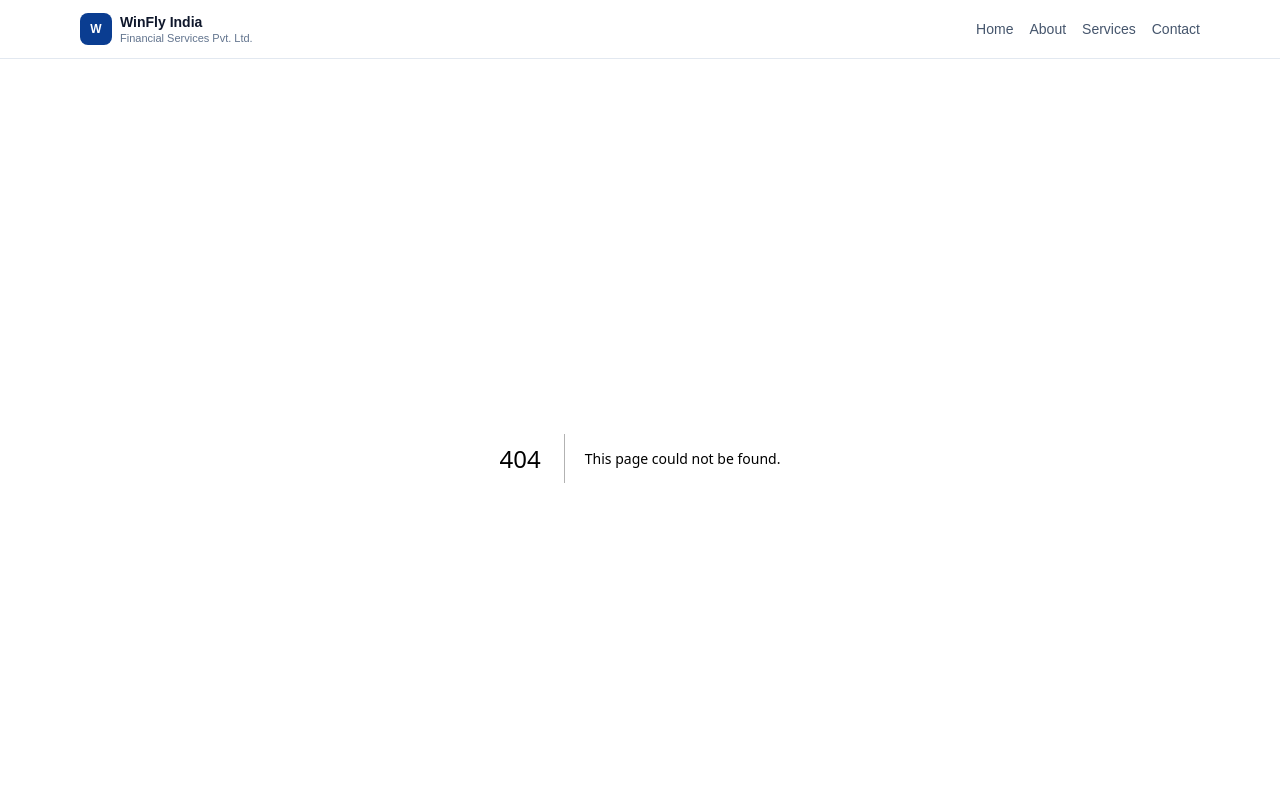
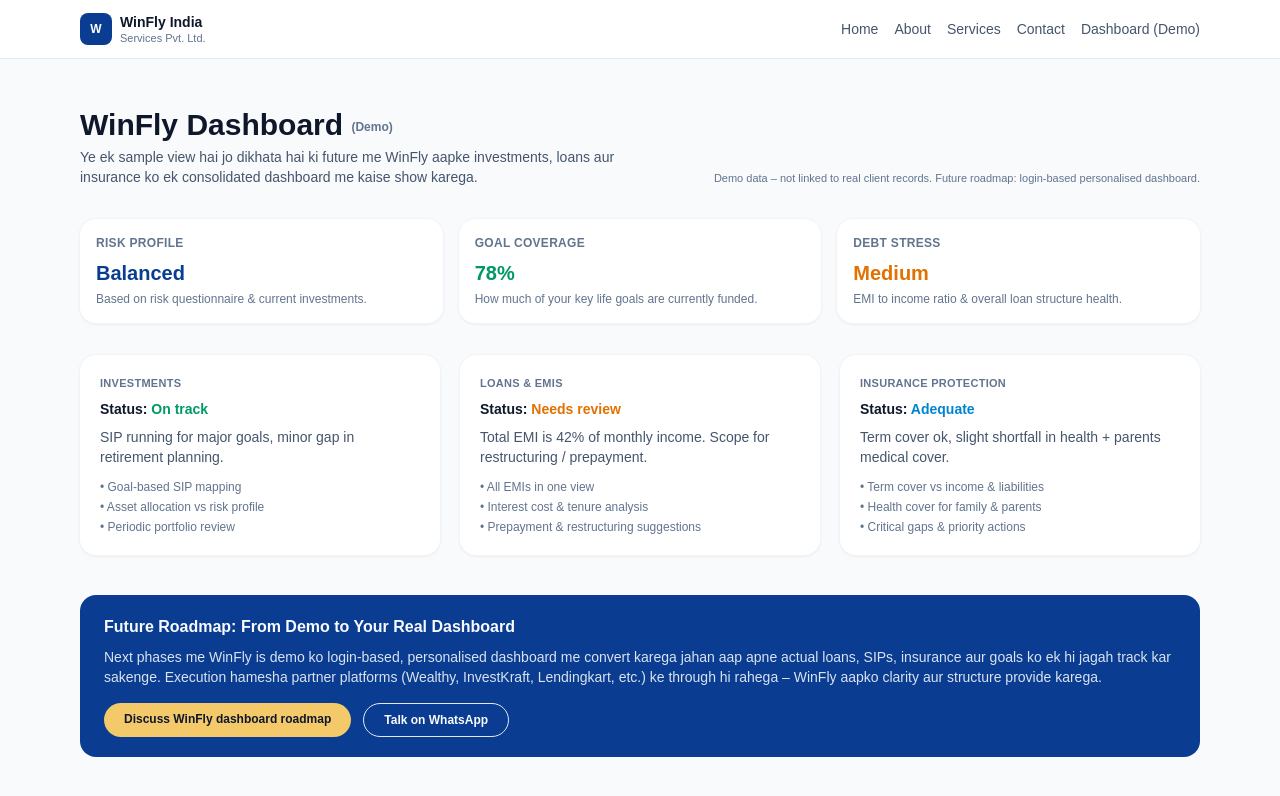
Before and after one commit to winflyindia/winfly-website, a Next.js app: page /dashboard in a window 1280 px wide. Before the commit this address had no page. Shown: the top 796 px of the page. Built offline with nearby package versions, Linux system fonts and the light colour scheme.

Commit message:
Add demo WinFly dashboard page

```diff
--- a/app/components/TopNav.tsx
+++ b/app/components/TopNav.tsx
@@ -6,6 +6,7 @@ const navLinks = [
   { href: "/about", label: "About" },
   { href: "/services", label: "Services" },
   { href: "/contact", label: "Contact" },
+  { href: "/dashboard", label: "Dashboard (Demo)" },
 ];
 
 export default function TopNav() {
@@ -22,7 +23,7 @@ export default function TopNav() {
               WinFly India
             </p>
             <p className="text-[11px] text-slate-500">
-              Financial Services Pvt. Ltd.
+              Services Pvt. Ltd.
             </p>
           </div>
         </Link>
--- /dev/null
+++ b/app/dashboard/page.tsx
@@ -0,0 +1,175 @@
+// app/dashboard/page.tsx
+import type { Metadata } from "next";
+
+export const metadata: Metadata = {
+  title: "WinFly Dashboard (Demo View)",
+  description:
+    "Sample WinFly financial health dashboard showing how your investments, loans and insurance can be viewed in one place.",
+};
+
+export default function DashboardPage() {
+  // Abhi ke liye static demo data
+  const riskProfile = "Balanced";
+  const goalCoverage = 78;
+  const debtStress = "Medium";
+
+  const investments = {
+    status: "On track",
+    note: "SIP running for major goals, minor gap in retirement planning.",
+  };
+
+  const loans = {
+    status: "Needs review",
+    note: "Total EMI is 42% of monthly income. Scope for restructuring / prepayment.",
+  };
+
+  const insurance = {
+    status: "Adequate",
+    note: "Term cover ok, slight shortfall in health + parents medical cover.",
+  };
+
+  return (
+    <main className="min-h-screen bg-slate-50 text-slate-900">
+      <section className="mx-auto max-w-6xl px-4 py-10 md:py-12">
+        {/* Header */}
+        <div className="flex flex-col gap-2 md:flex-row md:items-end md:justify-between">
+          <div>
+            <h1 className="text-2xl font-semibold text-slate-900 md:text-3xl">
+              WinFly Dashboard <span className="text-xs align-middle text-slate-500">(Demo)</span>
+            </h1>
+            <p className="mt-1 text-sm text-slate-600 max-w-xl">
+              Ye ek sample view hai jo dikhata hai ki future me WinFly aapke
+              investments, loans aur insurance ko ek consolidated dashboard
+              me kaise show karega.
+            </p>
+          </div>
+          <p className="mt-2 text-[11px] text-slate-500 md:text-right">
+            Demo data – not linked to real client records.
+            Future roadmap: login-based personalised dashboard.
+          </p>
+        </div>
+
+        {/* Top metrics */}
+        <div className="mt-8 grid gap-4 md:grid-cols-3">
+          <div className="rounded-2xl bg-white p-4 shadow-sm ring-1 ring-slate-100">
+            <p className="text-xs font-semibold uppercase tracking-wide text-slate-500">
+              Risk Profile
+            </p>
+            <p className="mt-2 text-xl font-semibold text-[#0A3D91]">
+              {riskProfile}
+            </p>
+            <p className="mt-1 text-xs text-slate-500">
+              Based on risk questionnaire &amp; current investments.
+            </p>
+          </div>
+
+          <div className="rounded-2xl bg-white p-4 shadow-sm ring-1 ring-slate-100">
+            <p className="text-xs font-semibold uppercase tracking-wide text-slate-500">
+              Goal Coverage
+            </p>
+            <p className="mt-2 text-xl font-semibold text-emerald-600">
+              {goalCoverage}%
+            </p>
+            <p className="mt-1 text-xs text-slate-500">
+              How much of your key life goals are currently funded.
+            </p>
+          </div>
+
+          <div className="rounded-2xl bg-white p-4 shadow-sm ring-1 ring-slate-100">
+            <p className="text-xs font-semibold uppercase tracking-wide text-slate-500">
+              Debt Stress
+            </p>
+            <p className="mt-2 text-xl font-semibold text-amber-600">
+              {debtStress}
+            </p>
+            <p className="mt-1 text-xs text-slate-500">
+              EMI to income ratio &amp; overall loan structure health.
+            </p>
+          </div>
+        </div>
+
+        {/* Key areas: Investments / Loans / Insurance */}
+        <div className="mt-8 grid gap-5 md:grid-cols-3">
+          {/* Investments */}
+          <div className="flex flex-col rounded-2xl bg-white p-5 shadow-sm ring-1 ring-slate-100">
+            <p className="text-[11px] font-semibold uppercase tracking-wide text-slate-500">
+              Investments
+            </p>
+            <p className="mt-2 text-sm font-semibold text-slate-900">
+              Status:{" "}
+              <span className="text-emerald-600">{investments.status}</span>
+            </p>
+            <p className="mt-2 flex-1 text-sm text-slate-600">{investments.note}</p>
+            <ul className="mt-3 space-y-1 text-xs text-slate-500">
+              <li>• Goal-based SIP mapping</li>
+              <li>• Asset allocation vs risk profile</li>
+              <li>• Periodic portfolio review</li>
+            </ul>
+          </div>
+
+          {/* Loans */}
+          <div className="flex flex-col rounded-2xl bg-white p-5 shadow-sm ring-1 ring-slate-100">
+            <p className="text-[11px] font-semibold uppercase tracking-wide text-slate-500">
+              Loans &amp; EMIs
+            </p>
+            <p className="mt-2 text-sm font-semibold text-slate-900">
+              Status:{" "}
+              <span className="text-amber-600">{loans.status}</span>
+            </p>
+            <p className="mt-2 flex-1 text-sm text-slate-600">{loans.note}</p>
+            <ul className="mt-3 space-y-1 text-xs text-slate-500">
+              <li>• All EMIs in one view</li>
+              <li>• Interest cost &amp; tenure analysis</li>
+              <li>• Prepayment &amp; restructuring suggestions</li>
+            </ul>
+          </div>
+
+          {/* Insurance */}
+          <div className="flex flex-col rounded-2xl bg-white p-5 shadow-sm ring-1 ring-slate-100">
+            <p className="text-[11px] font-semibold uppercase tracking-wide text-slate-500">
+              Insurance Protection
+            </p>
+            <p className="mt-2 text-sm font-semibold text-slate-900">
+              Status:{" "}
+              <span className="text-sky-600">{insurance.status}</span>
+            </p>
+            <p className="mt-2 flex-1 text-sm text-slate-600">{insurance.note}</p>
+            <ul className="mt-3 space-y-1 text-xs text-slate-500">
+              <li>• Term cover vs income &amp; liabilities</li>
+              <li>• Health cover for family &amp; parents</li>
+              <li>• Critical gaps &amp; priority actions</li>
+            </ul>
+          </div>
+        </div>
+
+        {/* Roadmap / CTA */}
+        <div className="mt-10 rounded-2xl bg-[#0A3D91] px-6 py-5 text-sm text-slate-50">
+          <h2 className="text-base font-semibold">
+            Future Roadmap: From Demo to Your Real Dashboard
+          </h2>
+          <p className="mt-2 text-slate-100/90">
+            Next phases me WinFly is demo ko login-based, personalised dashboard
+            me convert karega jahan aap apne actual loans, SIPs, insurance aur
+            goals ko ek hi jagah track kar sakenge. Execution hamesha partner
+            platforms (Wealthy, InvestKraft, Lendingkart, etc.) ke through hi
+            rahega – WinFly aapko clarity aur structure provide karega.
+          </p>
+          <div className="mt-4 flex flex-wrap gap-3">
+            <a
+              href="/contact"
+              className="rounded-full bg-[#F3C969] px-5 py-2 text-xs font-semibold text-slate-900 hover:bg-[#f7d783]"
+            >
+              Discuss WinFly dashboard roadmap
+            </a>
+            <a
+              href="https://wa.me/919667205638"
+              className="rounded-full border border-slate-200 px-5 py-2 text-xs font-semibold text-slate-50 hover:bg-white/10"
+            >
+              Talk on WhatsApp
+            </a>
+          </div>
+        </div>
+      </section>
+    </main>
+  );
+}
```
